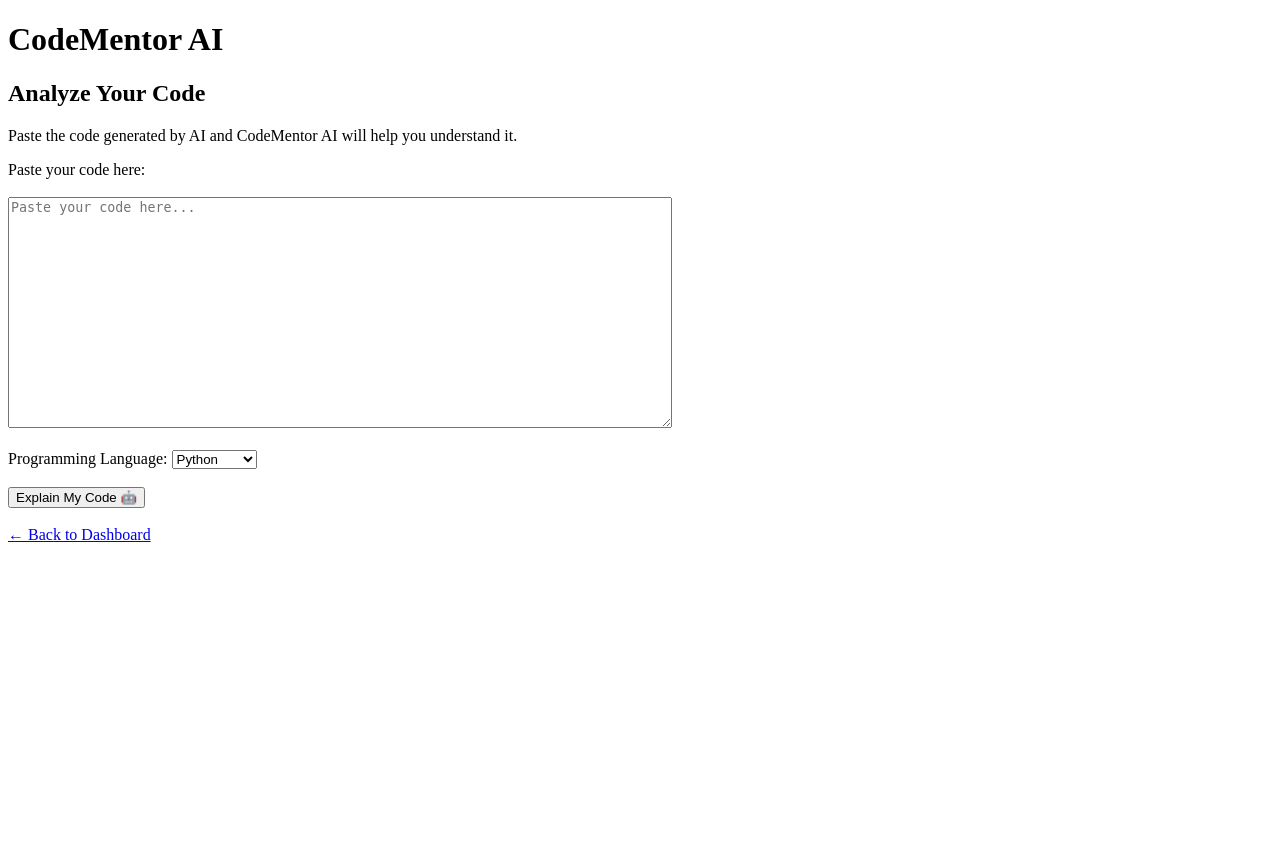
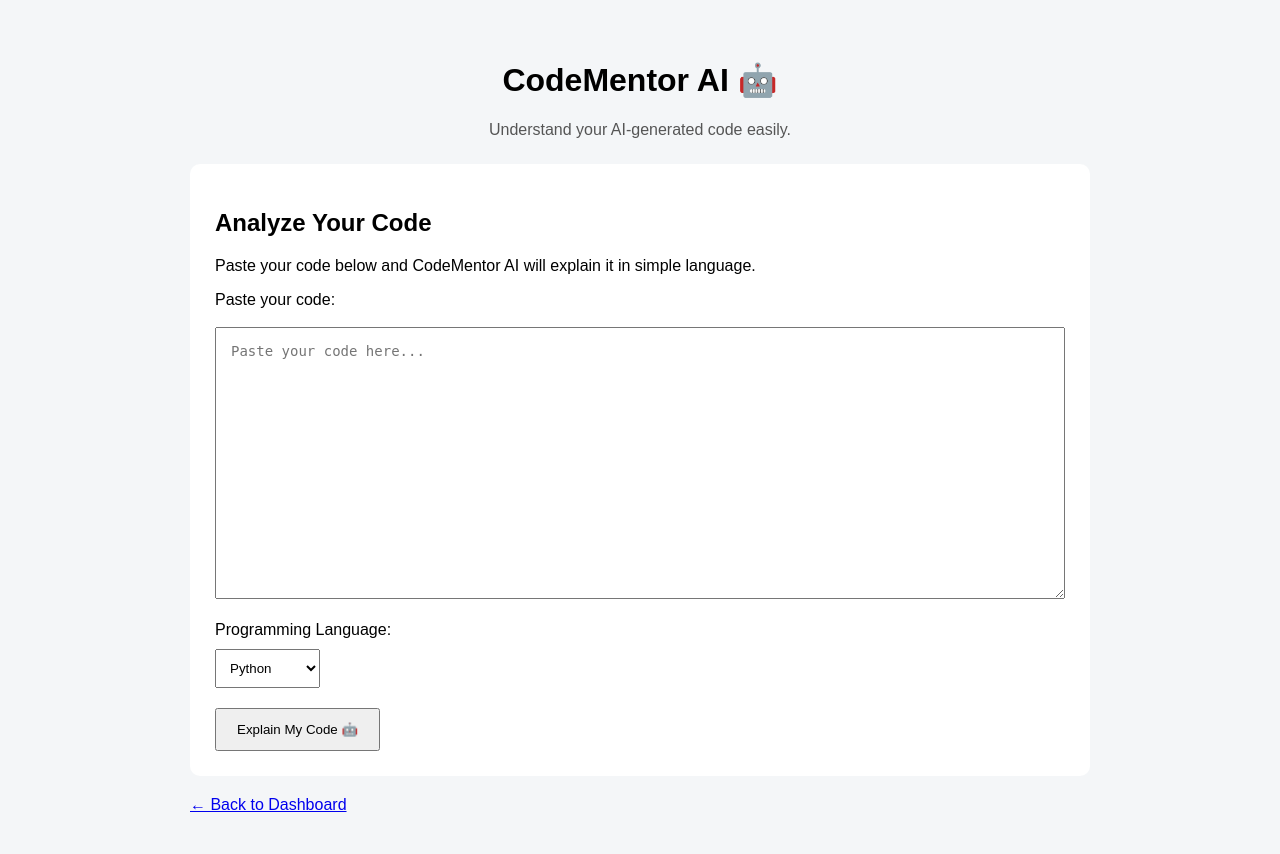
Before and after one commit to Hema-0508/codementor_ai, a Django app: page /analyze/ in a window 1280 px wide. Before the commit the page ends 542 px from the top, so only its background shows below. Run offline with Django 5.2, Linux system fonts and the light colour scheme.

Commit message:
improve analyzer ui

```diff
--- a/templates/analyze.html
+++ b/templates/analyze.html
@@ -1,77 +1,181 @@
 <!DOCTYPE html>
 <html lang="en">
+
 <head>
     <meta charset="UTF-8">
     <meta name="viewport" content="width=device-width, initial-scale=1.0">
+
     <title>Analyze Code | CodeMentor AI</title>
+
+    <style>
+        body {
+            font-family: Arial, sans-serif;
+            background-color: #f4f6f8;
+            margin: 0;
+            padding: 40px;
+        }
+
+        .container {
+            max-width: 900px;
+            margin: auto;
+        }
+
+        h1 {
+            text-align: center;
+        }
+
+        .subtitle {
+            text-align: center;
+            color: #555;
+        }
+
+        .card {
+            background-color: white;
+            padding: 25px;
+            margin-top: 25px;
+            border-radius: 10px;
+        }
+
+        textarea {
+            width: 100%;
+            box-sizing: border-box;
+            padding: 15px;
+            font-family: monospace;
+            font-size: 14px;
+        }
+
+        select {
+            padding: 10px;
+            margin-top: 10px;
+        }
+
+        button {
+            margin-top: 20px;
+            padding: 12px 20px;
+            cursor: pointer;
+        }
+
+        pre {
+            background-color: #f1f1f1;
+            padding: 15px;
+            overflow-x: auto;
+            white-space: pre-wrap;
+        }
+
+        .error {
+            color: red;
+        }
+
+        .explanation {
+            line-height: 1.6;
+            white-space: pre-wrap;
+        }
+
+        a {
+            display: inline-block;
+            margin-top: 20px;
+        }
+    </style>
 </head>
 
 <body>
 
-    <h1>CodeMentor AI</h1>
+<div class="container">
+
+    <h1>CodeMentor AI 🤖</h1>
+
+    <p class="subtitle">
+        Understand your AI-generated code easily.
+    </p>
+
+    <div class="card">
 
         <h2>Analyze Your Code</h2>
 
         <p>
-        Paste the code generated by AI and CodeMentor AI
-        will help you understand it.
+            Paste your code below and CodeMentor AI
+            will explain it in simple language.
         </p>
+
         {% if error %}
-    <p>{{ error }}</p>
+            <p class="error">{{ error }}</p>
         {% endif %}
 
         <form method="POST">
 
             {% csrf_token %}
 
-        <label>Paste your code here:</label>
+            <label>Paste your code:</label>
+
             <br><br>
 
-        <textarea name="code"
+            <textarea
+                name="code"
                 rows="15"
-                  cols="80"
-                  placeholder="Paste your code here..."></textarea>
+                placeholder="Paste your code here..."
+                required
+            ></textarea>
 
             <br><br>
 
             <label>Programming Language:</label>
 
+            <br>
+
             <select name="language">
+
                 <option value="python">Python</option>
                 <option value="javascript">JavaScript</option>
                 <option value="java">Java</option>
                 <option value="html">HTML</option>
                 <option value="css">CSS</option>
+
             </select>
 
-        <br><br>
+            <br>
 
-        <button type="submit">Explain My Code 🤖</button>
+            <button type="submit">
+                Explain My Code 🤖
+            </button>
 
         </form>
 
-    <br>
+    </div>
+
+
+    {% if code %}
+
+    <div class="card">
+
+        <h2>💻 Your Submitted Code</h2>
+
+        <p>
+            <strong>Language:</strong> {{ language }}
+        </p>
+
+        <pre>{{ code }}</pre>
+
+    </div>
+
+
+    <div class="card">
+
+        <h2>🤖 AI Explanation</h2>
+
+        <div class="explanation">
+            {{ explanation }}
+        </div>
+
+    </div>
+
+    {% endif %}
+
 
     <a href="{% url 'dashboard' %}">
         ← Back to Dashboard
     </a>
 
-    {% if code %}
-
-        <hr>
-
-        <h2>Your Submitted Code</h2>
-
-        <p>Language: {{ language }}</p>
-
-        <pre>{{ code }}</pre>
-
-    {% endif %}
-    {% if explanation %}
-        <hr>
-        <h2>Codementor AI Explanation</h2>
-        <p>{{ explanation }}</p>
-    {% endif %}
+</div>
 
 </body>
 </html>
```
Also changed, not shown: analyzer/ai_service.py (+32 -2 lines). Lines whose indentation alone changed are shown as unchanged.
